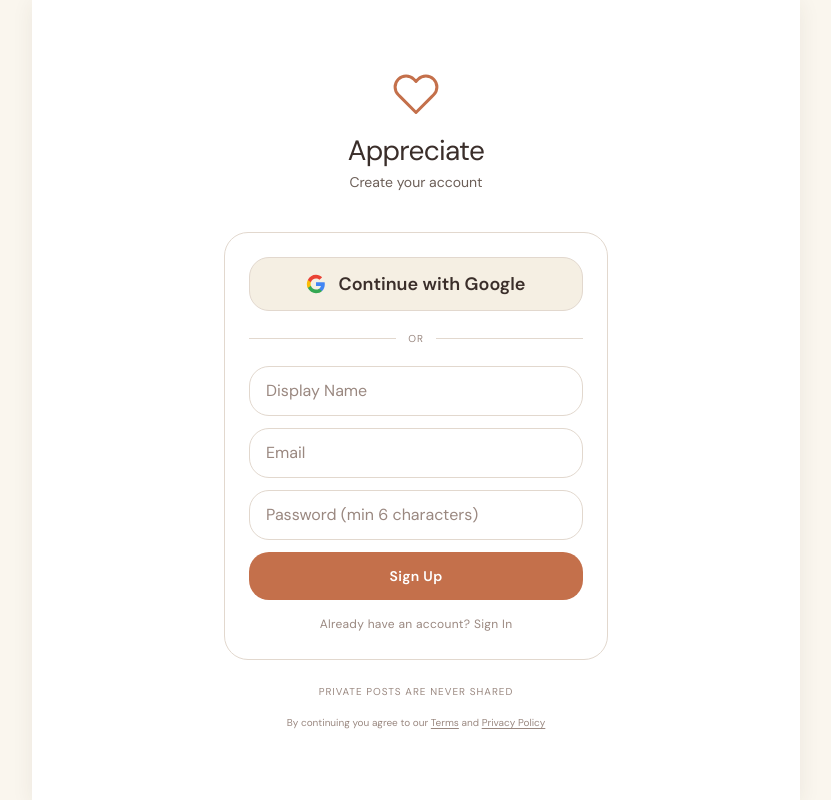
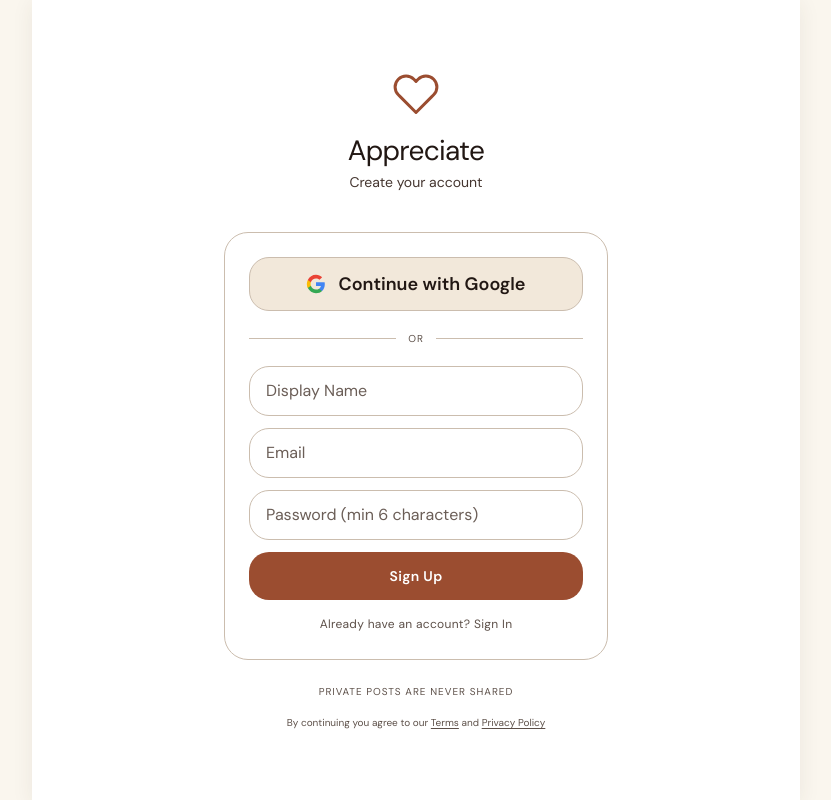
Before and after one commit to Blurjp/Appreciate, a Next.js app in the folder web/: page /welcome in a window 1280 px wide. Shown: the whole page, without its empty margins (224-1055 px from the left). Built offline with nearby package versions, Linux system fonts and the light colour scheme; no server answers.

Commit message:
Improve text contrast

```diff
--- a/web/app/(auth)/welcome/page.tsx
+++ b/web/app/(auth)/welcome/page.tsx
@@ -103,7 +103,7 @@ function WelcomePageContent() {
                 value={name}
                 onChange={(e) => setName(e.target.value)}
                 placeholder="Display Name"
-                className="w-full px-4 py-3 bg-white rounded-xl text-body text-[#3A2E2A] placeholder:text-[#9A8880] focus:outline-none focus:ring-1 focus:ring-brand-primary border border-brand-border"
+                className="w-full px-4 py-3 bg-white rounded-xl text-body text-[#211713] placeholder:text-[#6B5E57] focus:outline-none focus:ring-1 focus:ring-brand-primary border border-brand-border"
                 required
               />
             )}
@@ -112,7 +112,7 @@ function WelcomePageContent() {
               value={email}
               onChange={(e) => setEmail(e.target.value)}
               placeholder="Email"
-              className="w-full px-4 py-3 bg-white rounded-xl text-body text-[#3A2E2A] placeholder:text-[#9A8880] focus:outline-none focus:ring-1 focus:ring-brand-primary border border-brand-border"
+              className="w-full px-4 py-3 bg-white rounded-xl text-body text-[#211713] placeholder:text-[#6B5E57] focus:outline-none focus:ring-1 focus:ring-brand-primary border border-brand-border"
               required
             />
             <input
@@ -120,7 +120,7 @@ function WelcomePageContent() {
               value={password}
               onChange={(e) => setPassword(e.target.value)}
               placeholder="Password (min 6 characters)"
-              className="w-full px-4 py-3 bg-white rounded-xl text-body text-[#3A2E2A] placeholder:text-[#9A8880] focus:outline-none focus:ring-1 focus:ring-brand-primary border border-brand-border"
+              className="w-full px-4 py-3 bg-white rounded-xl text-body text-[#211713] placeholder:text-[#6B5E57] focus:outline-none focus:ring-1 focus:ring-brand-primary border border-brand-border"
               required
               minLength={6}
             />
--- a/web/app/(main)/settings/page.tsx
+++ b/web/app/(main)/settings/page.tsx
@@ -267,7 +267,7 @@ export default function SettingsPage() {
               type="text"
               value={newName}
               onChange={(e) => setNewName(e.target.value)}
-              className="w-full px-4 py-3 bg-white rounded-xl text-body text-[#3A2E2A] placeholder:text-[#9A8880] focus:outline-none focus:ring-1 focus:ring-brand-primary border border-brand-border mb-4"
+              className="w-full px-4 py-3 bg-white rounded-xl text-body text-[#211713] placeholder:text-[#6B5E57] focus:outline-none focus:ring-1 focus:ring-brand-primary border border-brand-border mb-4"
               placeholder="Your name"
               autoFocus
             />
--- a/web/app/globals.css
+++ b/web/app/globals.css
@@ -6,17 +6,17 @@
 :root,
 [data-theme="tree"] {
   --color-brand-background: #FAF6EE;
-  --color-brand-surface: #F5EFE3;
+  --color-brand-surface: #F2E8DA;
   --color-brand-card: #FFFFFF;
-  --color-brand-primary: #C4704B;
-  --color-brand-accent: #7D8C6E;
-  --color-brand-accent-light: #EDE8DF;
-  --color-brand-accent-dark: #8B3A2A;
-  --color-brand-text-primary: #3A2E2A;
-  --color-brand-text-secondary: #6B5E57;
-  --color-brand-text-muted: #9A8880;
-  --color-brand-border: #E2D8CE;
-  --color-brand-divider: #EDE8DF;
+  --color-brand-primary: #9B4D30;
+  --color-brand-accent: #566747;
+  --color-brand-accent-light: #E6DED2;
+  --color-brand-accent-dark: #6F2F22;
+  --color-brand-text-primary: #211713;
+  --color-brand-text-secondary: #44352F;
+  --color-brand-text-muted: #5D5049;
+  --color-brand-border: #CBBDAE;
+  --color-brand-divider: #D9CEC1;
   --theme-page-bg: #FAF6EE;
   --theme-nav-bg: #FAF6EE;
   --theme-nav-border: #E2D8CE;
@@ -36,10 +36,10 @@
   --color-brand-accent-light: rgba(255, 255, 255, 0.08);
   --color-brand-accent-dark: #FFFFFF;
   --color-brand-text-primary: #FFFFFF;
-  --color-brand-text-secondary: #B0B0C8;
-  --color-brand-text-muted: #707090;
-  --color-brand-border: rgba(255, 255, 255, 0.12);
-  --color-brand-divider: rgba(255, 255, 255, 0.06);
+  --color-brand-text-secondary: #D3D3E4;
+  --color-brand-text-muted: #B8B8D2;
+  --color-brand-border: rgba(255, 255, 255, 0.24);
+  --color-brand-divider: rgba(255, 255, 255, 0.14);
   --theme-page-bg: #1A1A2E;
   --theme-nav-bg: rgba(26, 26, 46, 0.92);
   --theme-nav-border: rgba(255, 255, 255, 0.1);
@@ -54,15 +54,15 @@
   --color-brand-background: #D4E6D4;
   --color-brand-surface: #C0D8C0;
   --color-brand-card: #E8F0E8;
-  --color-brand-primary: #6B8F5B;
-  --color-brand-accent: #7D9A6E;
+  --color-brand-primary: #4F753F;
+  --color-brand-accent: #4D6D3F;
   --color-brand-accent-light: #C8DCC8;
   --color-brand-accent-dark: #4A7040;
-  --color-brand-text-primary: #3A4A35;
-  --color-brand-text-secondary: #5A6A54;
-  --color-brand-text-muted: #8A9A84;
-  --color-brand-border: #A8C0A8;
-  --color-brand-divider: #B8D0B8;
+  --color-brand-text-primary: #1D2A1A;
+  --color-brand-text-secondary: #354832;
+  --color-brand-text-muted: #4E6148;
+  --color-brand-border: #8BA68B;
+  --color-brand-divider: #9CB79C;
   --theme-page-bg: #D4E6D4;
   --theme-nav-bg: #CCDCC8;
   --theme-nav-border: #A8C0A8;
@@ -77,14 +77,14 @@
   --color-brand-background: #F8F4E9;
   --color-brand-surface: #F0EAE0;
   --color-brand-card: #FFFFFF;
-  --color-brand-primary: #8B7355;
-  --color-brand-accent: #A08565;
+  --color-brand-primary: #6F563B;
+  --color-brand-accent: #72583E;
   --color-brand-accent-light: #F0E6D2;
   --color-brand-accent-dark: #5D4037;
-  --color-brand-text-primary: #3E3028;
-  --color-brand-text-secondary: #6B5D50;
-  --color-brand-text-muted: #9A8C7E;
-  --color-brand-border: #D8D0C4;
+  --color-brand-text-primary: #241B16;
+  --color-brand-text-secondary: #44372D;
+  --color-brand-text-muted: #5F5145;
+  --color-brand-border: #BFB4A6;
   --color-brand-divider: #E8E0D4;
   --theme-page-bg: #F8F4E9;
   --theme-nav-bg: #F5F0E8;
@@ -99,16 +99,16 @@
 [data-theme="glass"] {
   --color-brand-background: #EEF6FA;
   --color-brand-surface: #E3F0F4;
-  --color-brand-card: rgba(255, 255, 255, 0.65);
-  --color-brand-primary: #5C8FA6;
-  --color-brand-accent: #86A885;
-  --color-brand-accent-light: rgba(255, 255, 255, 0.5);
-  --color-brand-accent-dark: #3F6E82;
-  --color-brand-text-primary: #243340;
-  --color-brand-text-secondary: #5E6F74;
-  --color-brand-text-muted: #89999E;
-  --color-brand-border: rgba(255, 255, 255, 0.5);
-  --color-brand-divider: rgba(255, 255, 255, 0.3);
+  --color-brand-card: rgba(255, 255, 255, 0.86);
+  --color-brand-primary: #3F7288;
+  --color-brand-accent: #527A51;
+  --color-brand-accent-light: rgba(255, 255, 255, 0.78);
+  --color-brand-accent-dark: #2D596B;
+  --color-brand-text-primary: #172532;
+  --color-brand-text-secondary: #31464D;
+  --color-brand-text-muted: #4B5E64;
+  --color-brand-border: rgba(61, 86, 96, 0.28);
+  --color-brand-divider: rgba(61, 86, 96, 0.18);
   --theme-page-bg: linear-gradient(135deg, #EEF6FA 0%, #F8F1F4 48%, #E5F7F7 100%);
   --theme-nav-bg: rgba(255, 255, 255, 0.58);
   --theme-nav-border: rgba(255, 255, 255, 0.5);
@@ -202,8 +202,8 @@
     position: relative;
     overflow: hidden;
     border-radius: 24px;
-    border: 1px solid rgba(255, 255, 255, 0.62);
-    background: rgba(255, 255, 255, 0.5);
+    border: 1px solid color-mix(in srgb, var(--color-brand-border) 72%, rgba(255, 255, 255, 0.62));
+    background: color-mix(in srgb, var(--theme-card-bg) 84%, white);
     backdrop-filter: blur(18px);
     -webkit-backdrop-filter: blur(18px);
     box-shadow: 0 18px 52px rgba(62, 78, 84, 0.14);
@@ -237,8 +237,8 @@
   }
 
   .glass-chip {
-    border: 1px solid rgba(255, 255, 255, 0.66);
-    background: rgba(255, 255, 255, 0.46);
+    border: 1px solid color-mix(in srgb, var(--color-brand-border) 58%, white);
+    background: color-mix(in srgb, var(--theme-card-bg) 86%, white);
     backdrop-filter: blur(18px);
     -webkit-backdrop-filter: blur(18px);
     box-shadow: 0 12px 30px rgba(62, 78, 84, 0.12);
@@ -276,7 +276,7 @@
 
   input.bg-white::placeholder,
   textarea.bg-white::placeholder {
-    color: #9A8880 !important;
+    color: #6B5E57 !important;
   }
 
   /* Warm Badge */
--- a/web/components/EditPostModal.tsx
+++ b/web/components/EditPostModal.tsx
@@ -101,7 +101,7 @@ export default function EditPostModal({ post, isOpen, isPro = false, onClose, on
                 value={content}
                 onChange={(e) => setContent(e.target.value)}
                 maxLength={500}
-                className="w-full h-28 px-4 py-3 bg-white rounded-xl text-body text-[#3A2E2A] placeholder:text-[#9A8880] resize-none focus:outline-none focus:ring-1 focus:ring-brand-primary border border-brand-border"
+                className="w-full h-28 px-4 py-3 bg-white rounded-xl text-body text-[#211713] placeholder:text-[#6B5E57] resize-none focus:outline-none focus:ring-1 focus:ring-brand-primary border border-brand-border"
               />
               <p className="text-caption text-brand-text-secondary text-right mt-1">{content.length}/500</p>
             </div>
--- a/web/tailwind.config.ts
+++ b/web/tailwind.config.ts
@@ -24,12 +24,12 @@ const config: Config = {
           'divider': 'var(--color-brand-divider)',
         },
         category: {
-          family: '#C4704B',
+          family: '#9B4D30',
           work: '#8B3A2A',
-          'small-joys': '#C4A35A',
-          nature: '#7D8C6E',
-          health: '#9B8AA0',
-          other: '#A09080',
+          'small-joys': '#7A6023',
+          nature: '#566747',
+          health: '#6E5877',
+          other: '#655446',
         },
         warm: {
           cream: {
@@ -56,9 +56,9 @@ const config: Config = {
             500: '#A88540',
           },
           ink: {
-            300: '#9A8880',
-            400: '#6B5E57',
-            500: '#3A2E2A',
+            300: '#5D5049',
+            400: '#44352F',
+            500: '#211713',
           },
         },
       },
@@ -103,10 +103,10 @@ const config: Config = {
         'card': '0 4px 20px rgba(58, 46, 42, 0.08)',
         'card-hover': '0 8px 32px rgba(58, 46, 42, 0.12)',
         'elevated': '0 8px 32px rgba(58, 46, 42, 0.1)',
-        'button': '0 4px 12px rgba(196, 112, 75, 0.25)',
+        'button': '0 4px 12px rgba(155, 77, 48, 0.28)',
       },
       backgroundImage: {
-        'gradient-primary': 'linear-gradient(135deg, #C4704B 0%, #D4917A 100%)',
+        'gradient-primary': 'linear-gradient(135deg, #9B4D30 0%, #B86545 100%)',
         'gradient-bg': 'linear-gradient(180deg, #FAF6EE 0%, #F5EFE3 100%)',
         'gradient-card': 'linear-gradient(135deg, #FFFFFF 0%, #FAF6EE 100%)',
       },
```
Also changed, not shown: web/app/(main)/feed/page.tsx (+4 -4 lines), web/components/CreatePostForm.tsx (+5 -5 lines), web/components/GratitudePostCard.tsx (+7 -7 lines), web/types/index.ts (+10 -10 lines), 2 other files (tests, documents, lock files or other folders).
